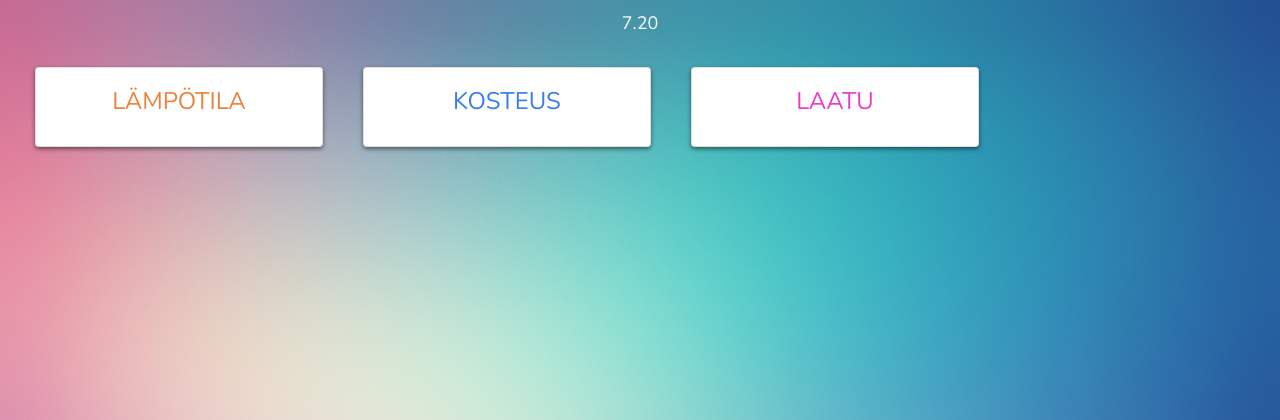
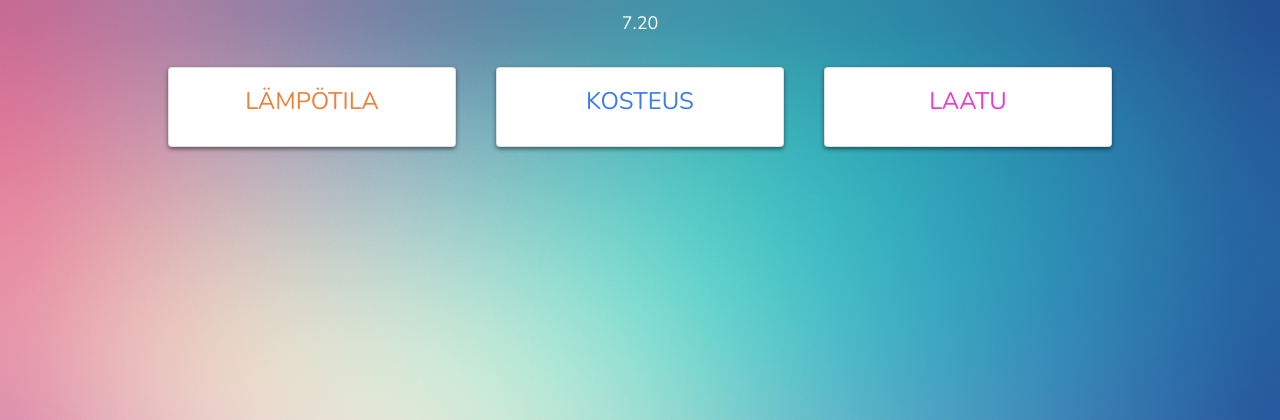
Before and after one commit to MarttilaTurunenKarjalainenKoulu/aircube, a Django app: page / in a window 1280 px wide. Shown: the top 420 px of the page. Run offline with Django 3.2, Linux system fonts and the light colour scheme; some libraries are stand-ins or nearby versions.

Commit message:
Fixed centering bug in the cards and clock

```diff
--- a/web/ryhma1/aircube/static/css/style.css
+++ b/web/ryhma1/aircube/static/css/style.css
@@ -26,11 +26,6 @@ p {
     letter-spacing: 0,3px;
 }
 
-.wrapper {
-  width:100%;
-  margin:auto;
-}
-
 /**********************************
 CARDS
 ***********************************/
@@ -38,6 +33,7 @@ CARDS
 .container {
     width: 100%;
     text-align: center;
+    display: flex;
 }
 
 .card {
--- a/web/ryhma1/aircube/templates/aircube/header.html
+++ b/web/ryhma1/aircube/templates/aircube/header.html
@@ -55,11 +55,14 @@
 
   </head>
   <body class="container" onload="startTime()">
-    <div class="wrapper">
-      <div id="clock"></div>
-      {% block content %}
-      {% endblock %}
-
+    <div class="container-fluid">
+      <div class="row">
+        <div class="col-md-12">
+          <div id="clock"></div>
+          {% block content %}
+          {% endblock %}
+        </div>
+      </div>
     </div>
 
 
--- a/web/ryhma1/aircube/templates/aircube/home.html
+++ b/web/ryhma1/aircube/templates/aircube/home.html
@@ -1,9 +1,5 @@
 {% extends "aircube/header.html" %}
 {% block content %}
-<div class="container-fluid">
- <div class="center">
-  <div class="row">
-      <div class="col-md-12">
           <div class="row">
               <div class="col-xs-3">
                   <div class="card">
@@ -31,9 +27,6 @@
                   </div>
               </div>
           </div>
-      </div>
-    </div>
-  </div>
-</div>
+
 
 {% endblock %}
```
